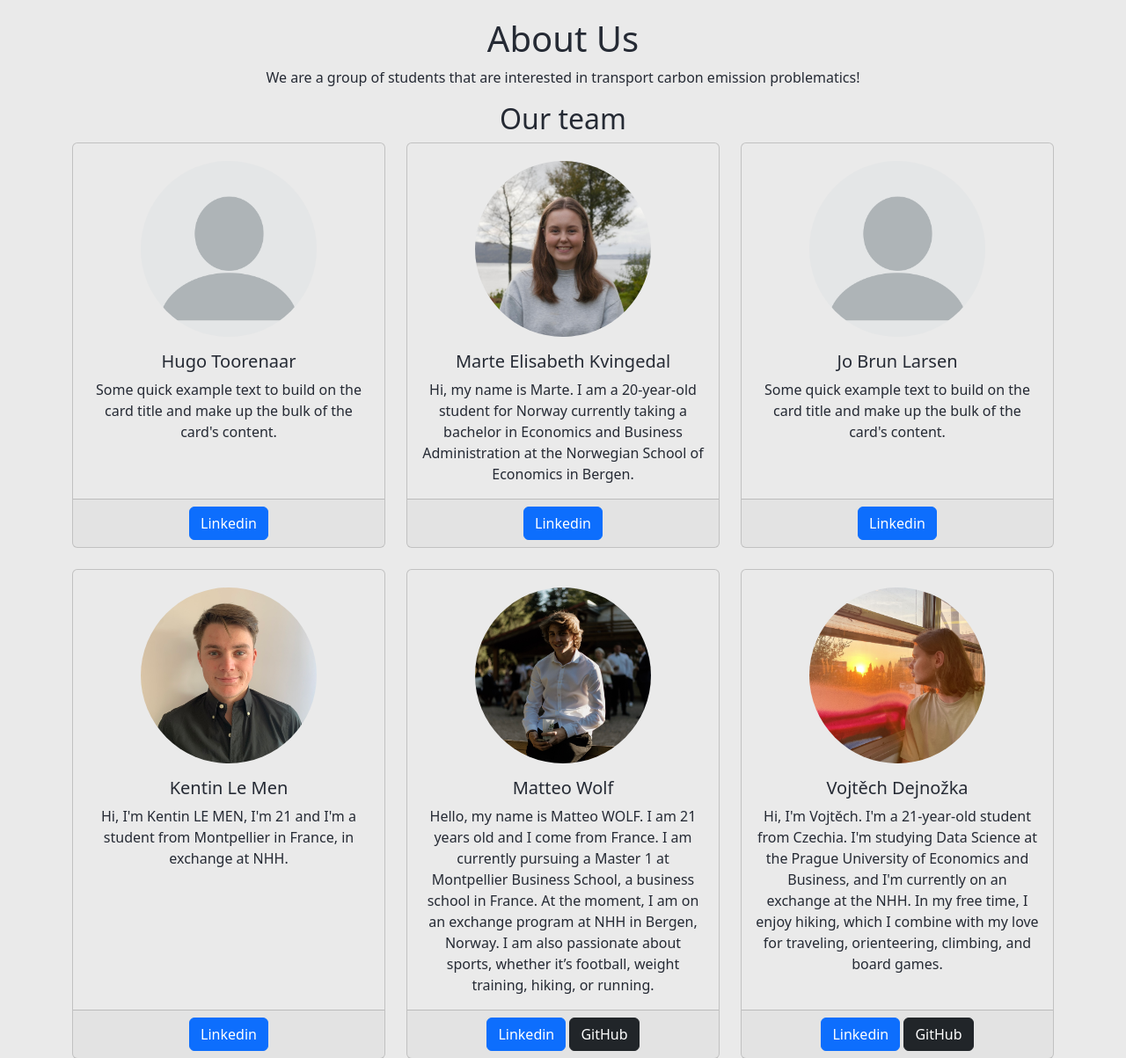
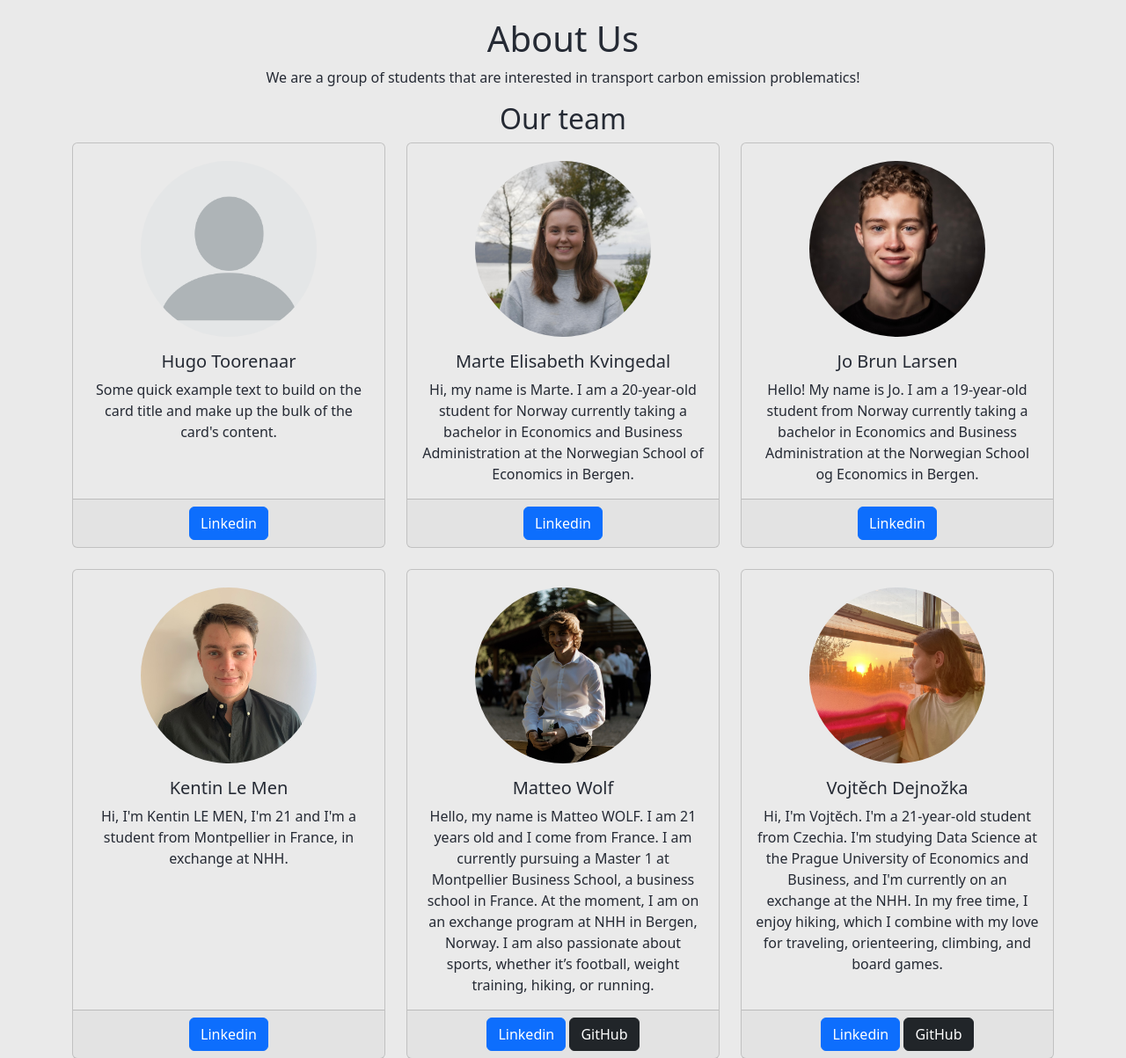
Before and after one commit to JanisReboul34/FOR19Shared, a Flask app: page /about in a window 1280 px wide. Shown: the part 76-1279 px from the top of the page at 88% size. Run offline with Flask 3, Linux system fonts and the light colour scheme.

Commit message:
Update about.html

```diff
--- a/templates/about.html
+++ b/templates/about.html
@@ -45,12 +45,12 @@
     <div class="col">
       <div class="card h-100">
         <div class="ratio ratio-1x1 rounded-circle overflow-hidden">
-          <img src="{{url_for('static', filename='./images/noimg.webp')}}" class="card-img-top img-cover" alt="dev2">
+          <img src="{{url_for('static', filename='./images/Jo.jpg')}}" class="card-img-top img-cover" alt="dev2">
         </div>
         <div class="card-body">
           <h5 class="card-title">Jo Brun Larsen</h5>
-          <p class="card-text">Some quick example text to build on the card title and make up the bulk of the card's
-            content.</p>
+          <p class="card-text">Hello! My name is Jo. I am a 19-year-old student from Norway currently taking a bachelor in Economics and Business Administration
+          at the Norwegian School og Economics in Bergen.</p>
 
         </div>
         <div class="card-footer">
```
